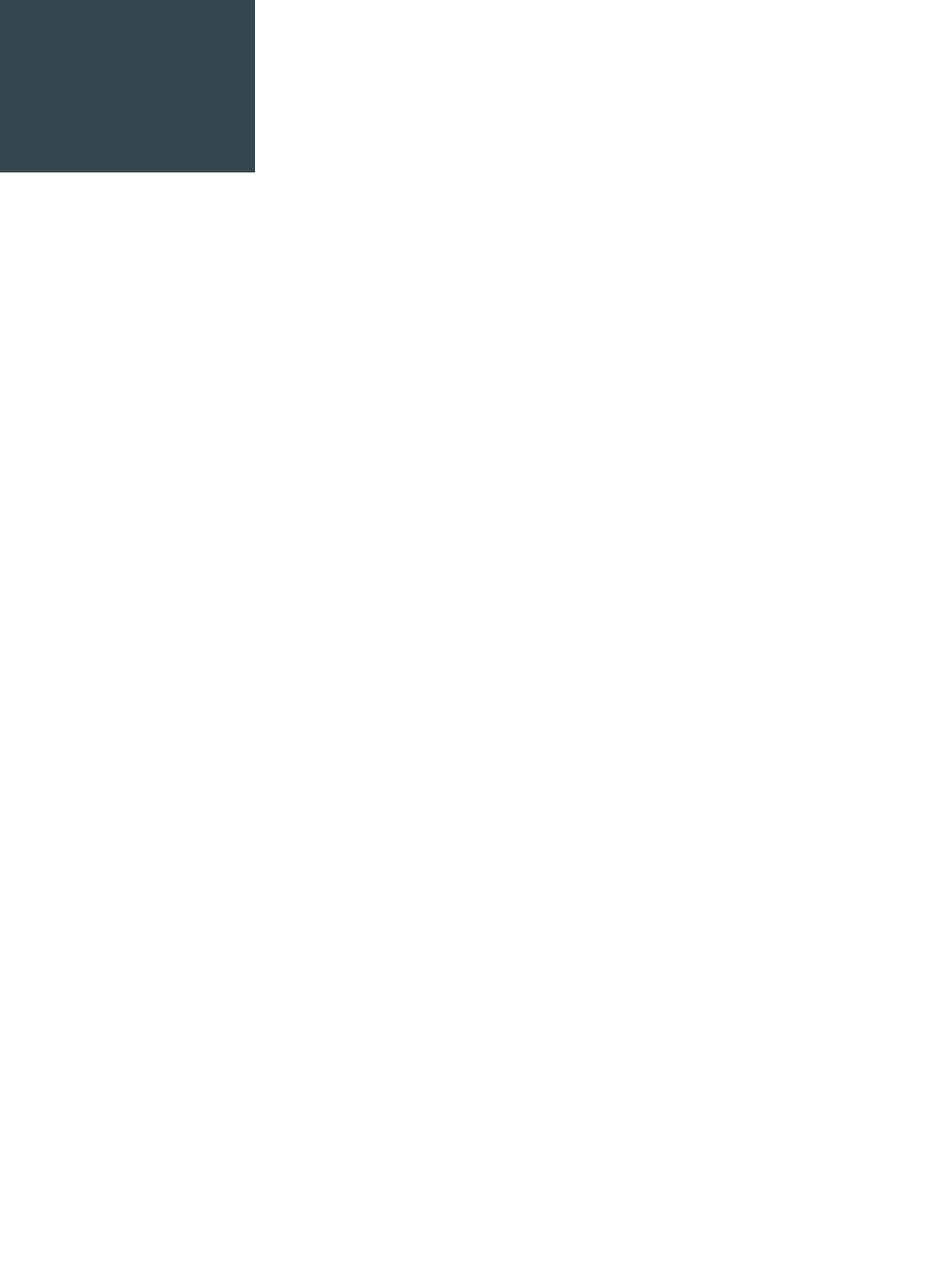
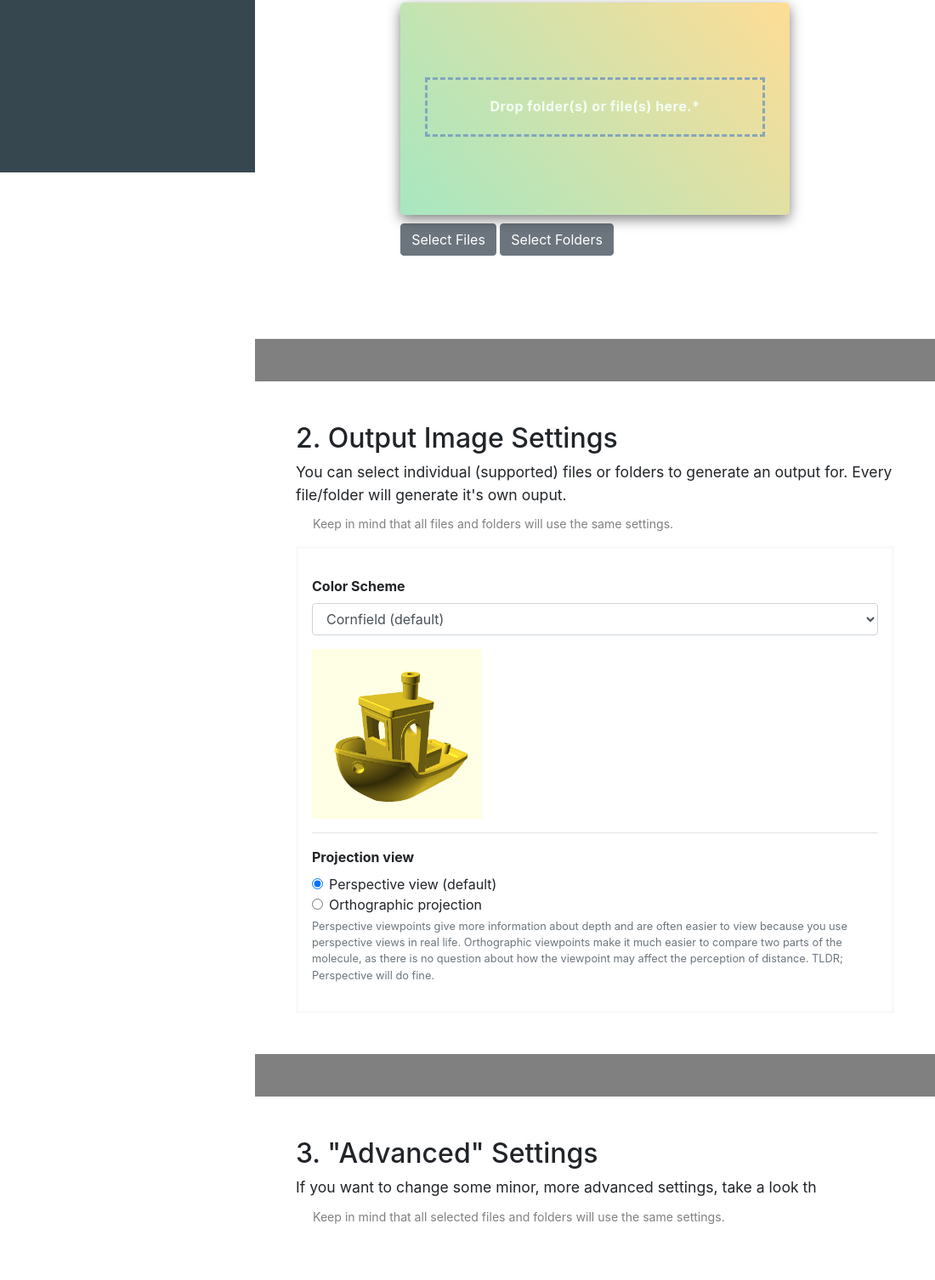
Before and after one commit to Kanro-Code/stl-overview, an Electron app: page src/electron/index.html in a window 1100 px wide. Shown: the part 597-2104 px from the top of the page at 85% size. Before the commit the page ends 800 px from the top, so only its background shows below. Drawn offline with Linux system fonts and the light colour scheme.

Commit message:
no message

```diff
--- a/src/electron/css/window.css
+++ b/src/electron/css/window.css
@@ -111,19 +111,21 @@ a.disabled {
 
 .f-input {
 	margin: 50px auto 50px auto;
-	box-shadow: 0 5px 15px 0 rgba(0,0,0,0.5);
 	width: 65%;
-	border-radius: 5px;
 }
 
 .f-input-content {
 	height: 250px;
+	margin-bottom: 10px;
 	position: relative;
 	background: linear-gradient(49deg, rgba(34,195,99,0.4) 0%, rgba(253,187,45,0.5) 100%);
 	justify-content: center;
 	z-index: 2;
-	border-radius: 10px;
-	cursor: pointer;
+	border-radius: 5px;
+	box-shadow: 0 5px 15px 0 rgba(0,0,0,0.5);
+
+
+	/* cursor: pointer; */
 }
 
 .f-input-content.dragging,
@@ -217,6 +219,14 @@ a.disabled {
 
 }
 
+.colorscheme-preview {
+	border-radius: 2px;
+}
+
+.colorscheme-preview img {
+	width: 200px;
+	height: 200px;
+}
 
 .icon-file {
 	d: path('M 850 300 C 850 300 350 300 350 300 L 348.1 205.39 L 120 400.39 L 348.1 606.19 L 350 500 C 850 500 850 500 850 500 z') !important;
--- a/src/electron/index.html
+++ b/src/electron/index.html
@@ -77,9 +77,86 @@
 				<h2 class="p-title">1. Select Files and/or Folders</h2>
 				<div class="text-lead">
 					You can select individual (supported) files or folders to generate an output for. Every file/folder will generate it's own ouput.<br>
+					<p class="text-note">Keep in mind that all selected files and folders will use the same settings.</p>
+				</div>
+
+				<div class="f-input">
+					<div class="f-input-content" id="drag">
+						<div class="f-input-border"></div>
+						<div class="f-input-label">Drop folder(s) or file(s) here.*</div>
+					</div>
+					<div class="">
+						<button id="drop-file" type="button" class="btn btn-secondary">Select Files</button>
+						<button id="drop-folder" type="button" class="btn btn-secondary">Select Folders</button>
+					</div>
+
+				</div>
+				<ul class="list-group f-list"></ul>
+			</div>
+
+			<div class="text-container-spacer"></div>
+
+			<div class="text-container">
+				<h2 class="p-title">2. Output Image Settings</h2>
+				<div class="text-lead">
+					You can select individual (supported) files or folders to generate an output for. Every file/folder will generate it's own ouput.<br>
 					<p class="text-note">Keep in mind that all files and folders will use the same settings.</p>
 				</div>
+				<form style="border: solid #f8f9fa; padding: 1em">
+					<!-- IMAGE OUTPUT SIZE GROUP -->
+					<div class="form-group">
+
+					</div>
+					<!-- COLORSCHEME OUTPUT -->
+					<div class="form-group">
+						<label for="colorschemeselect"><b>Color Scheme</b></label>
+						<select id="colorschemeselect" class="form-control">
+							<option value="Cornfield">Cornfield (default)</option>
+							<option value="Metallic">Metallic</option>
+							<option value="Sunset">Sunset</option>
+							<option value="Starnight">Starnight</option>
+							<option value="BeforeDawn">Before Dawn</option>
+							<option value="Nature">Nature</option>
+							<option value="Deepocean">DeepOcean</option>
+							<option value="Solarized">Solarized</option>
+							<option value="Tomorrow">Tomorrow</option>
+							<option value="Tomorrow night">Tomorrow Night</option>
+						</select>
+					</div>
+
+					<div class="colorscheme-preview">
+						<img id="colorschemepreview" src="img/colorscheme/cornfield.png">
+					</div>
+					<hr>
+					<!-- PROJECTION GROUP -->
+					<div class="form-group">
+						<label for="perspective1"><b>Projection view</b></label>
+						<div class="form-check">
+							<input id="view-perspective" class="form-check-input" type="radio" name="perspective" id="perspective1" value="perspective" checked>
+							<label class="form-check-label" for="perspective1">
+								Perspective view (default)
+							</label>
+						</div>
+						<div class="form-check">
+							<input class="form-check-input" type="radio" name="perspective" id="perspective2" value="ortho">
+							<label class="form-check-label" for="perspective2">
+								Orthographic projection
+							</label>
+						</div>
+						<small class="form-text text-muted">Perspective viewpoints give more information about depth and are often easier to view because you use perspective views in real life. Orthographic viewpoints make it much easier to compare two parts of the molecule, as there is no question about how the viewpoint may affect the perception of distance. TLDR; Perspective will do fine.</small>
+
+					</div>
+				</form>
 			</div>
+
+			<div class="text-container-spacer"></div>
+
+			<div class="text-container">
+				<h2 class="p-title">3. "Advanced" Settings</h2>
+				<div class="text-lead">
+					If you want to change some minor, more advanced settings, take a look th
+					<p class="text-note">Keep in mind that all selected files and folders will use the same settings.</p>
+				</div>
 		</div>
 	</div>
 
--- a/src/electron/js/window.js
+++ b/src/electron/js/window.js
@@ -12,17 +12,13 @@ let dialogOptions = {
 	title: 'Select folder(s) or file(s)',
 	buttonLabel: 'Select',
 	properties: [
-		'openDirectory',
 		'multiSelections',
 		'dontAddToRecent',
 		'createDirectory',
 		'promptToCreate'
 	],
 	filters: [
-		{ name: 'Images', extensions: ['jpg', 'png', 'gif']
-	},
-	{ name: 'Movies', extensions: ['mkv', 'avi', 'mp4'] },
-	{ name: 'Custom File Type', extensions: ['as'] },
+	{ name: 'Custom File Type', extensions: ['stl'] },
 	{ name: 'All Files', extensions: ['*'] }]
 }
 
@@ -115,19 +111,26 @@ let prepDrop = function() {
 		dropzone.classList.remove('dragging');
 	});
 
-	dropzone.addEventListener('click', err => {
+	document.querySelector('#drop-file').addEventListener('click', () => {
+		let options = { ...dialogOptions };
+		options.properties.push('openFile');
 		let output = dialog.showOpenDialogSync(null, dialogOptions);
 		checkDirs(output);
 	});
+
+	document.querySelector('#drop-folder').addEventListener('click', () => {
+		let options = { ...dialogOptions };
+		options.properties.push('openDirectory');
+		let output = dialog.showOpenDialogSync(null, dialogOptions);
+		checkDirs(output);
+	})
+	// dropzone.addEventListener('click', err => {
+	// 	let output = dialog.showOpenDialogSync(null, dialogOptions);
+	// 	checkDirs(output);
+	// });
 }
 
-let filePicker = function() {
-
-}
-
-let ready = function() {
-	//prepDrop();
-
+let prepOpenscad = function() {
 	// Add link to openscad website
 	document.querySelector("#openscad").addEventListener('click', () => {
 		shell.openExternal('https://www.openscad.org/downloads.html');
@@ -137,7 +140,7 @@ let ready = function() {
 		let openscad = dialog.showOpenDialogSync(null, {
 			title: 'Find the Openscad exe/app/package',
 			buttonLabel: 'Select',
-			properties: ['openFile']
+			properties: ['openFile', 'multiSelections', 'openDirectory']
 		});
 		var label = document.querySelector('#openscad-exe-text');
 		label.innerHTML = openscad[0];
@@ -150,9 +153,22 @@ let ready = function() {
 			e.srcElement.classList.add('is-invalid');
 			e.srcElement.classList.remove('is-valid');
 		}
+	});
+}
+
+let prepColor = function() {
+	let selector = document.querySelector('#colorschemeselect');
+	selector.addEventListener('change', (e) => {
+		let image = document.querySelector('#colorschemepreview');
+		image.src = 'img/colorscheme/' + e.srcElement.value + '.png';
+		console.log(image.src);
 	})
+}
 
-
+let ready = function() {
+	prepDrop();
+	prepOpenscad();
+	prepColor();
 }
 
 
--- a/src/lib/openscad.js
+++ b/src/lib/openscad.js
@@ -77,7 +77,7 @@ class Openscad {
 		let flags = [
 			'-o' + output,
 			'--imgsize=' + this.conf.imgW + ',' + this.conf.imgH,
-			'--colorscheme=' + this.conf.imgColorscheme,
+			'--colorscheme="' + this.conf.imgColorscheme + '"',
 		];
 
 		//let test = "--camera=0,0,0,55,355,80,0"
```
Also changed, not shown: src/electron/img/colorscheme/BeforeDawn.png (added), src/electron/img/colorscheme/Cornfield.png (added), src/electron/img/colorscheme/DeepOcean.png (added), src/electron/img/colorscheme/Metallic.png (added), src/electron/img/colorscheme/Solarized.png (added), src/electron/img/colorscheme/Starnight.png (added), src/electron/img/colorscheme/Sunset.png (added), src/electron/img/colorscheme/Tomorrow Night.png (added), src/electron/img/colorscheme/Tomorrow.png (added), src/electron/img/colorscheme/nature.png (added), 1 other file.
